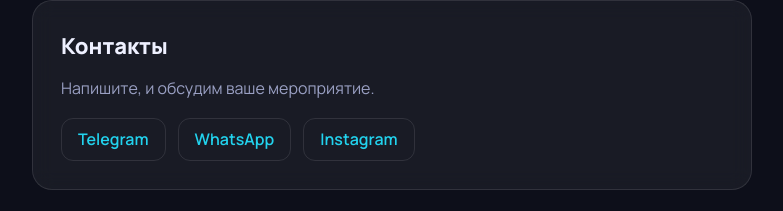
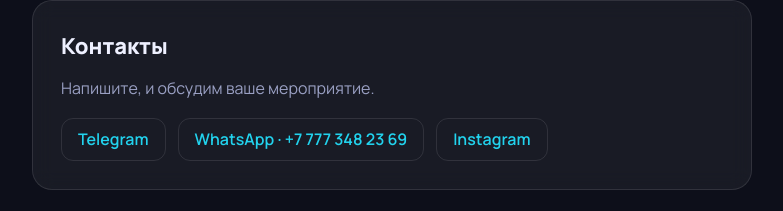
Before and after one commit to ahsog666-design/sait-vizitka, a plain HTML site: page index.html in a window 1280 px wide. Shown: the part 1557-1768 px from the top of the page, without its empty margins (248-1031 px from the left). Drawn offline with Linux system fonts and the light colour scheme.

Commit message:
Добавил WhatsApp в контакты
Co-Authored-By: Claude Opus 5.5 <noreply@anthropic.com>

```diff
--- a/index.html
+++ b/index.html
@@ -65,7 +65,7 @@
       <p class="contacts-note">Напишите, и обсудим ваше мероприятие.</p>
       <div class="contacts">
         <a href="#" target="_blank" rel="noopener">Telegram</a>
-        <a href="#" target="_blank" rel="noopener">WhatsApp</a>
+        <a href="https://wa.me/77773482369" target="_blank" rel="noopener">WhatsApp · +7 777 348 23 69</a>
         <a href="#" target="_blank" rel="noopener">Instagram</a>
       </div>
     </section>
```
